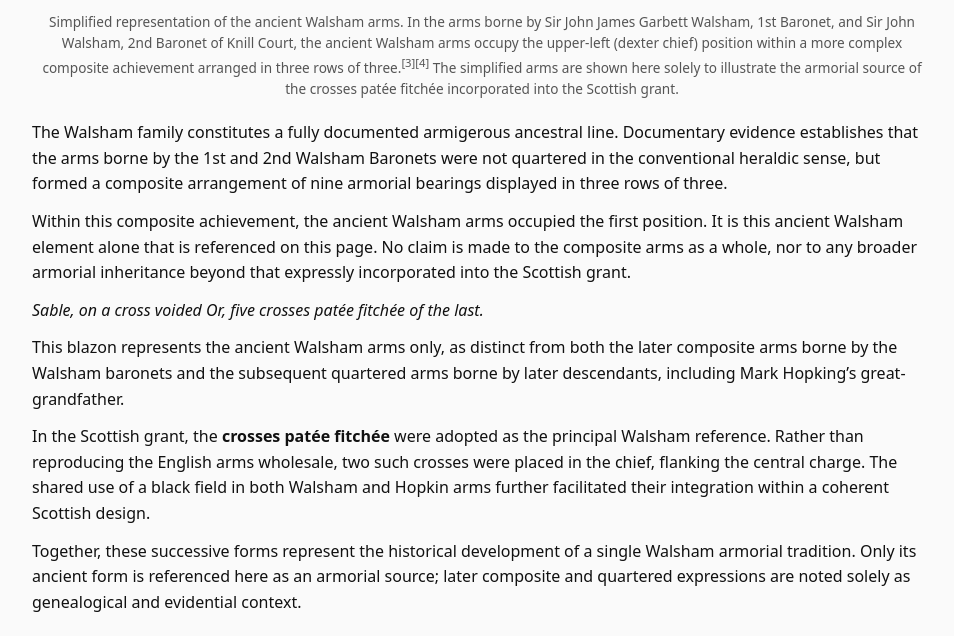
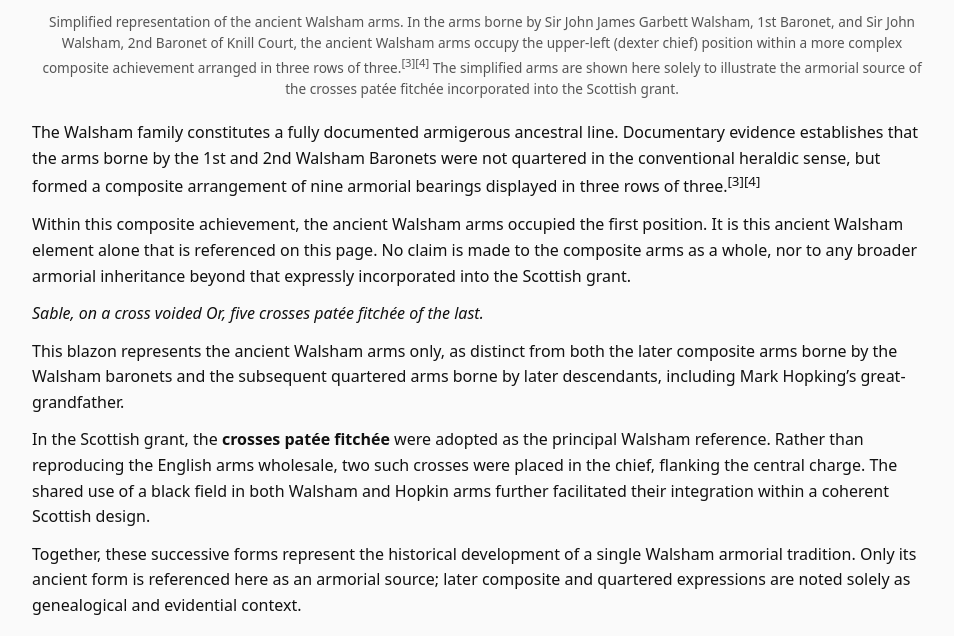
Before and after one commit to 82jbqm7shd-stack/heraldry, a plain HTML site: page index.html in a window 1280 px wide. Shown: the part 2738-3374 px from the top of the page, without its empty margins (158-1112 px from the left). Drawn offline with Linux system fonts and the light colour scheme.

Commit message:
index.html

```diff
--- a/index.html
+++ b/index.html
@@ -377,7 +377,7 @@
   The Walsham family constitutes a fully documented armigerous ancestral line.
   Documentary evidence establishes that the arms borne by the 1st and 2nd Walsham Baronets
   were not quartered in the conventional heraldic sense, but formed a composite arrangement
-  of nine armorial bearings displayed in three rows of three.
+  of nine armorial bearings displayed in three rows of three.<sup>[3][4]</sup>
 </p>
 
 <p>
```
